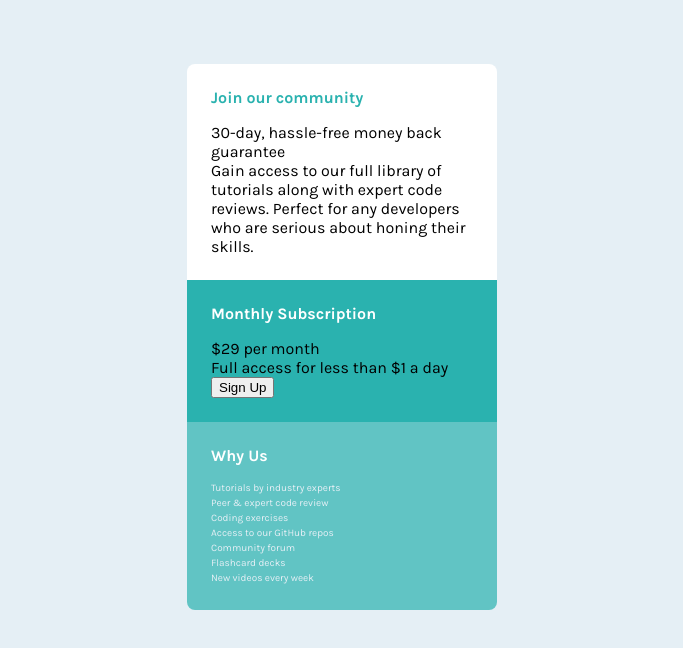
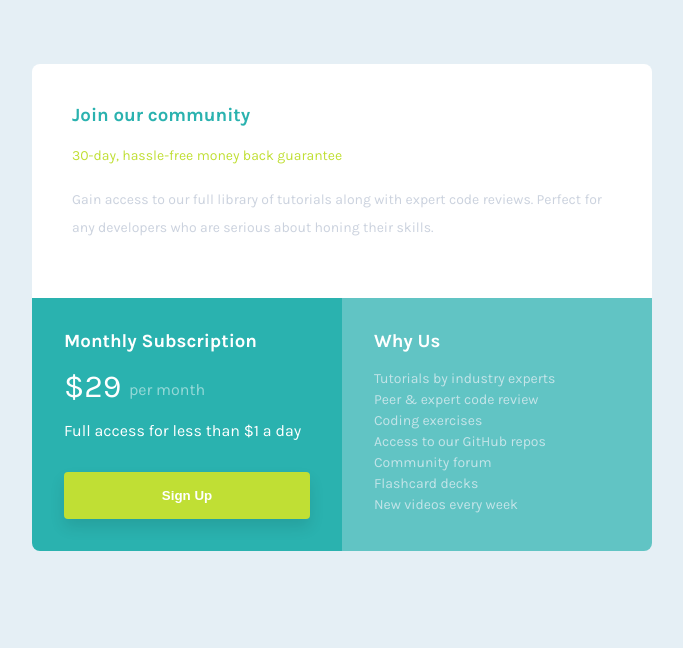
Before and after one commit to maxkdavis/pricing-grid-component, a plain HTML site: page index.html in a window 1280 px wide. Shown: the whole page, without its empty margins (298-981 px from the left). Drawn offline with Linux system fonts and the light colour scheme.

Commit message:
Removed README-template and updated styling

```diff
--- a/index.html
+++ b/index.html
@@ -16,23 +16,23 @@
 </head>
 
 <body>
-  <main id="main-grid">
+  <main id="grid">
     <div class="grid-square one grid-col-span-2">
-      <h4>Join our community</h4>
-      <p>30-day, hassle-free money back guarantee</p>
+      <h3>Join our community</h3>
+      <p class="green-text">30-day, hassle-free money back guarantee</p>
       <p>Gain access to our full library of tutorials along with expert code reviews.
         Perfect for any developers who are serious about honing their skills.</p>
     </div>
 
     <div class="grid-square two">
-      <h4>Monthly Subscription</h4>
-      <p>&dollar;29 <span>per month</span></p>
+      <h3>Monthly Subscription</h3>
+      <p class="pricing">&dollar;29 <span>per month</span></p>
       <p>Full access for less than &dollar;1 a day</p>
       <button>Sign Up</button>
     </div>
 
     <div class="grid-square three">
-      <h4>Why Us</h4>
+      <h3>Why Us</h3>
       <ul>
         <li>Tutorials by industry experts</li>
         <li>Peer &amp; expert code review</li>
--- a/style.css
+++ b/style.css
@@ -23,12 +23,13 @@ body {
     min-height: 100vh;
 }
 
-h4 {
+h3 {
     margin: 0 0 1rem 0;
 }
 
 p {
     margin: 0;
+    padding-bottom: 1rem;
 }
 
 ul {
@@ -38,12 +39,14 @@ ul {
 }
 
 li {
-    font-size: 0.625rem;
+    font-size: 0.875rem;
     color: var(--secondary-light-gray);
+    opacity: 0.75;
     line-height: 1.5;
 }
 
-#main-grid {
+#grid {
+    display: grid;
     max-width: 310px;
     margin: 0 auto;
 }
@@ -53,15 +56,15 @@ li {
     padding: 1.5rem;
 }
 
-#main-grid .one {
+#grid .one {
     background-color: #fff;
 }
 
-#main-grid .two {
+#grid .two {
     background-color: var(--primary-cyan);
 }
 
-#main-grid .three {
+#grid .three {
     background-color: hsla(179, 62%, 43%, 0.7);
 }
 
@@ -73,22 +76,79 @@ li {
     border-radius: 0 0 0.5rem 0.5rem;
 }
 
-.one h4 {
+.one h3 {
     color: var(--primary-cyan);
 }
 
-.two h4,
-.three h4 {
+.two h3,
+.three h3 {
     color: #fff;
 }
 
+.one .green-text {
+    color: var(--primary-bright-yellow);
+}
+
+.one p {
+    font-size: 0.875rem;
+    line-height: 2;
+    color: hsla(218, 22%, 67%, 0.5);
+}
+
+.two p {
+    color: #fff;
+}
+
+.two .pricing {
+    color: #fff;
+    font-size: 2rem;
+}
+
+.two .pricing span {
+    font-size: 1rem;
+    color: #fff;
+    opacity: 0.5;
+    vertical-align: middle;
+}
+
+.grid-square button {
+    width: 100%;
+    padding: 1rem 0;
+    background-color: var(--primary-bright-yellow);
+    border: none;
+    border-radius: 0.25rem;
+    color: #fff;
+    font-weight: 700;
+    margin-top: 16px;
+    box-shadow: 0px 8px 15px rgba(0, 0, 0, 0.1);
+}
+
 /* DESKTOP LAYOUT */
-@media (min-width: 600px) {
-    #main-grid {
+@media (min-width: 38rem) {
+    #grid {
+        display: grid;
+        max-width: 620px;
         grid-template-columns: repeat(2, 1fr);
+    }
+
+    .grid-square.one {
+        padding: 2.5rem;
+    }
+
+    .grid-square.two,
+    .grid-square.three {
+        padding: 2rem;
     }
 
     .grid-col-span-2 {
         grid-column: span 2;
     }
+
+    .two {
+        border-radius: 0 0 0 0.5rem;
+    }
+
+    .three {
+        border-radius: 0 0 0.5rem 0;
+    }
 }
```
Also changed, not shown: 2 other files.
